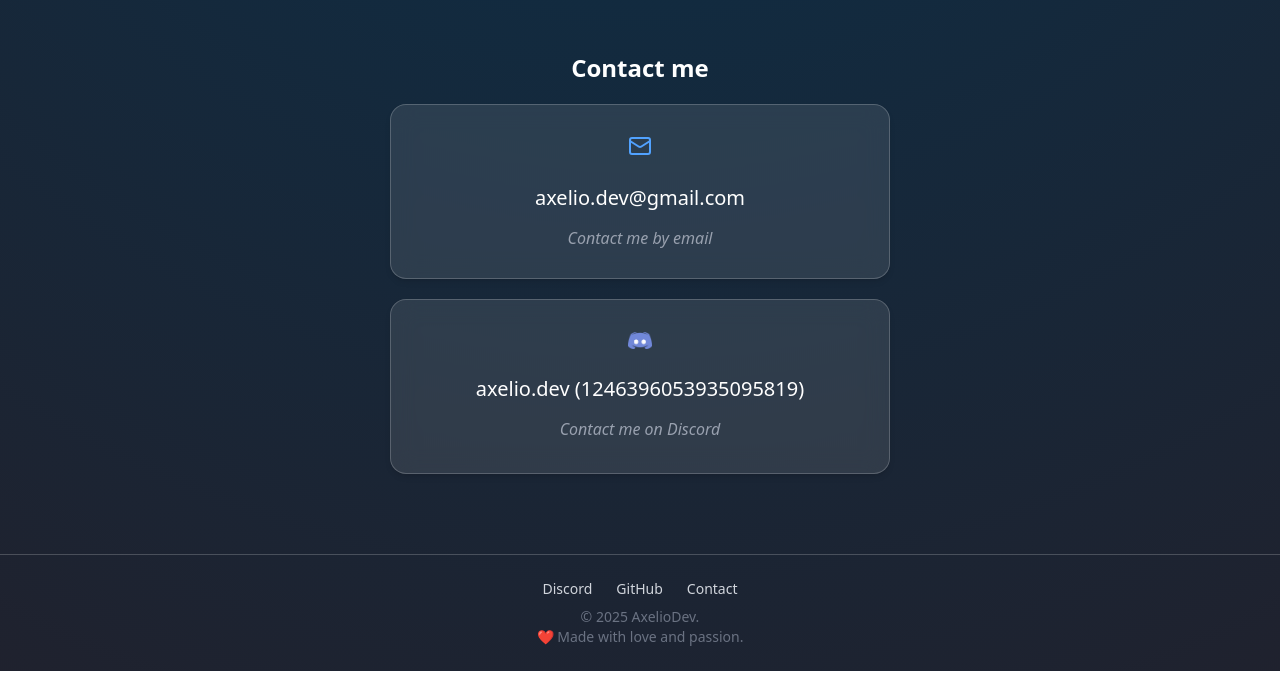
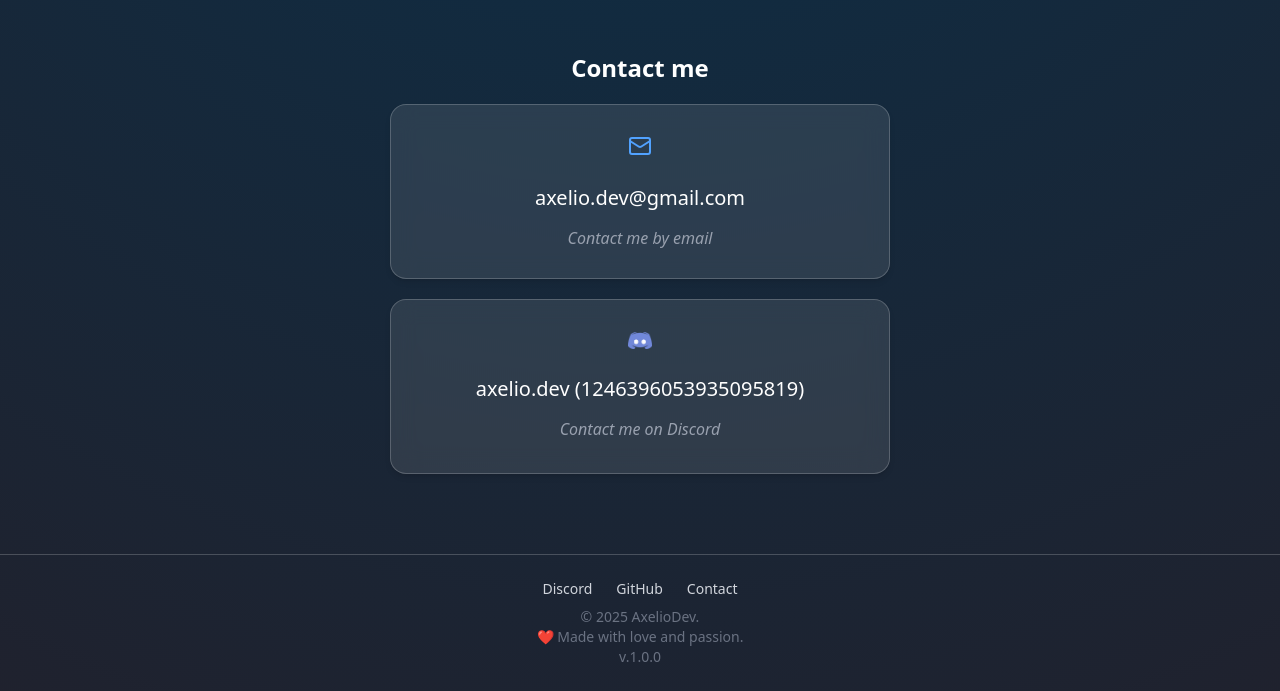
Before and after one commit to axelio-dev/portfolio, a Next.js app: page / in a window 1280 px wide. Shown: the part 1889-2580 px from the top of the page. Built offline with nearby package versions, Linux system fonts and the light colour scheme; no server answers.

Commit message:
Editing the Footer

```diff
--- a/src/components/Footer.tsx
+++ b/src/components/Footer.tsx
@@ -25,7 +25,8 @@
       </div>
       <p className="text-gray-500">
         © 2025 AxelioDev. <br />
-        ❤️ Made with love and passion.
+        ❤️ Made with love and passion. <br />
+        v.1.0.0
       </p>
     </footer>
   );
```
